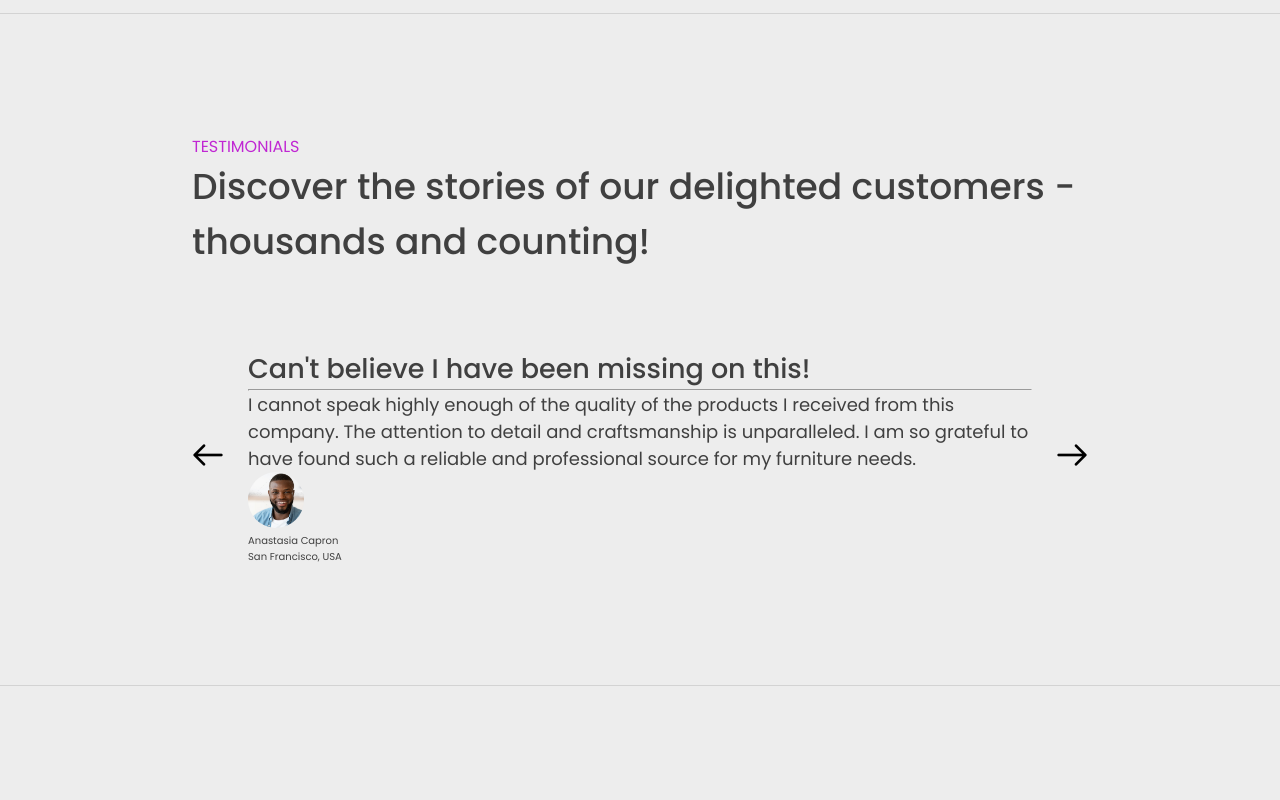
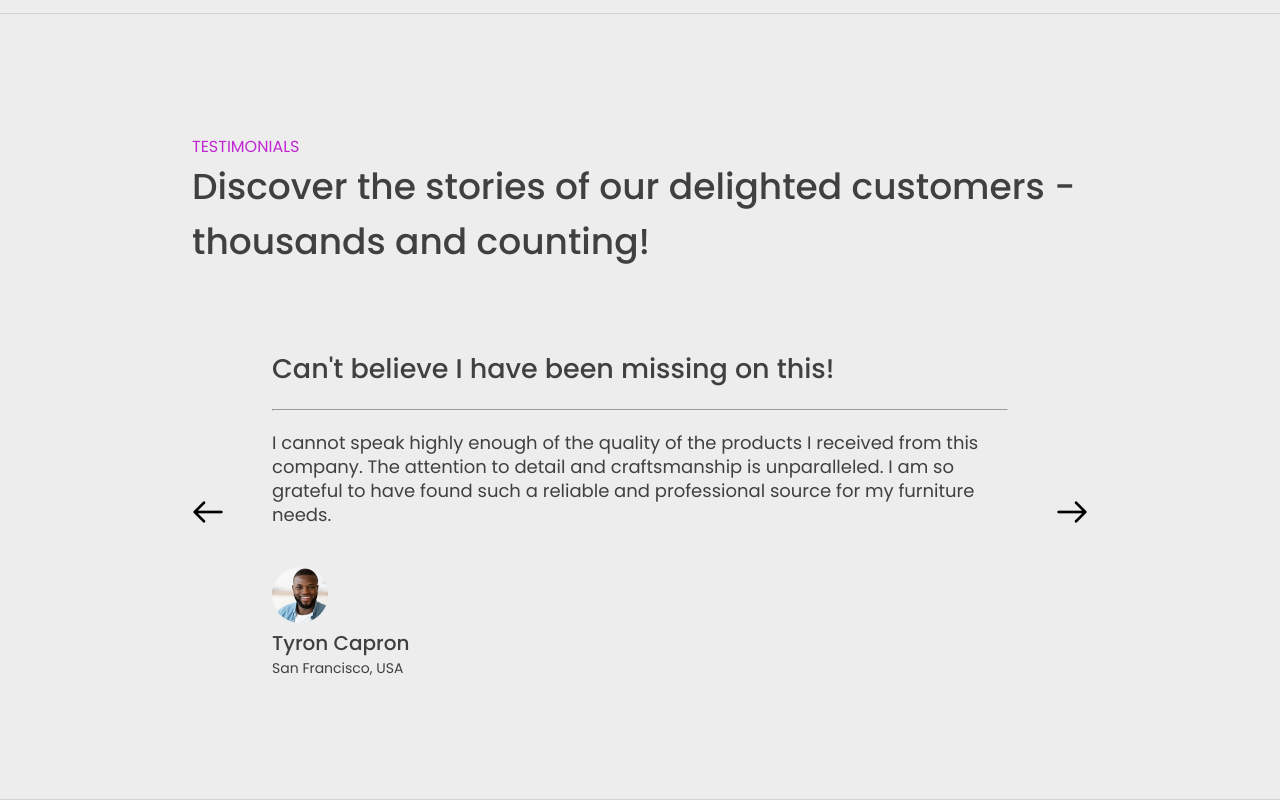
Before and after one commit to dariojularic/x-shopper-dream-e-commerce, a React (Vite) app: page / in a window 1280 px wide. Shown: the part 3110-3910 px from the top of the page. Before the commit the page ends 3796 px from the top, so only its background shows below. Built offline with nearby package versions, Linux system fonts and the light colour scheme; no server answers.

Commit message:
Add style

```diff
--- a/src/pages/Home/components/Testimonials.css
+++ b/src/pages/Home/components/Testimonials.css
@@ -15,7 +15,7 @@
 }
 
 .testimonial {
-  padding: 0 2.4rem;
+  padding: 0 4.8rem;
 }
 
 .testimonial-header {
@@ -25,6 +25,8 @@
 
 .testimonial-paragraph {
   font-size: 1.8rem;
+  line-height: 2.4rem;
+  margin-bottom: 4rem;
 }
 
 .testimonial-user-img {
@@ -33,3 +35,16 @@
   width: 5.6rem;
   object-fit: cover;
 }
+
+.testimonial-username {
+  font-size: 2rem;
+  font-weight: 500;
+}
+
+.testimonial-address {
+  font-size: 1.4rem;
+}
+
+hr {
+  margin: 2rem 0;
+}
--- a/src/pages/Home/components/Testimonials.tsx
+++ b/src/pages/Home/components/Testimonials.tsx
@@ -36,7 +36,7 @@ function Testimonials() {
                 src="src/assets/neka profilna.jpg"
                 className="testimonial-user-img"
               />
-              <p className="testimonial-username">Anastasia Capron</p>
+              <p className="testimonial-username">Tyron Capron</p>
               <p className="testimonial-address">San Francisco, USA</p>
             </div>
           </div>
```
